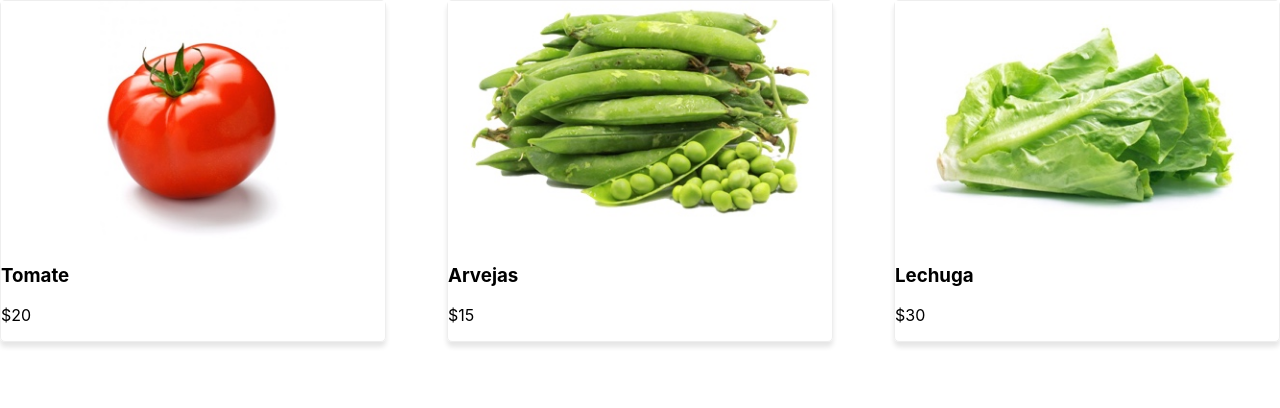
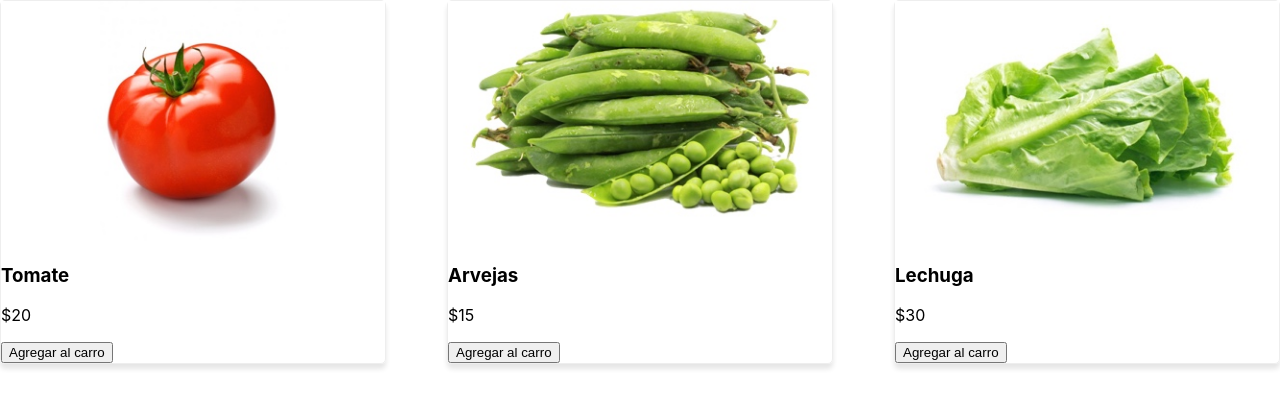
Before and after one commit to edmirgalvan01/carro-de-compras-react, a React (Create React App) app: page / in a window 1280 px wide. Shown: the top 408 px of the page. Built offline with nearby package versions, Linux system fonts and the light colour scheme.

Commit message:
Se creo el componente de Button correctamente

```diff
--- /dev/null
+++ b/src/components/Button.js
@@ -0,0 +1,9 @@
+import { Component } from 'react';
+
+class Button extends Component {
+   render() {
+      return <button {...this.props} />;
+   }
+}
+
+export default Button;
--- a/src/components/Producto.js
+++ b/src/components/Producto.js
@@ -1,4 +1,5 @@
 import { Component } from 'react';
+import Button from './Button';
 
 const styles = {
    producto: {
@@ -15,13 +16,16 @@ const styles = {
 
 class Producto extends Component {
    render() {
-      const { producto } = this.props;
+      const { producto, agregarAlCarro } = this.props;
       console.log(this.props);
       return (
          <div style={styles.producto}>
             <img style={styles.img} alt={producto.name} src={producto.img} />
             <h3>{producto.name}</h3>
             <p>${producto.price}</p>
+            <Button onClick={() => agregarAlCarro(producto)}>
+               Agregar al carro
+            </Button>
          </div>
       );
    }
```
